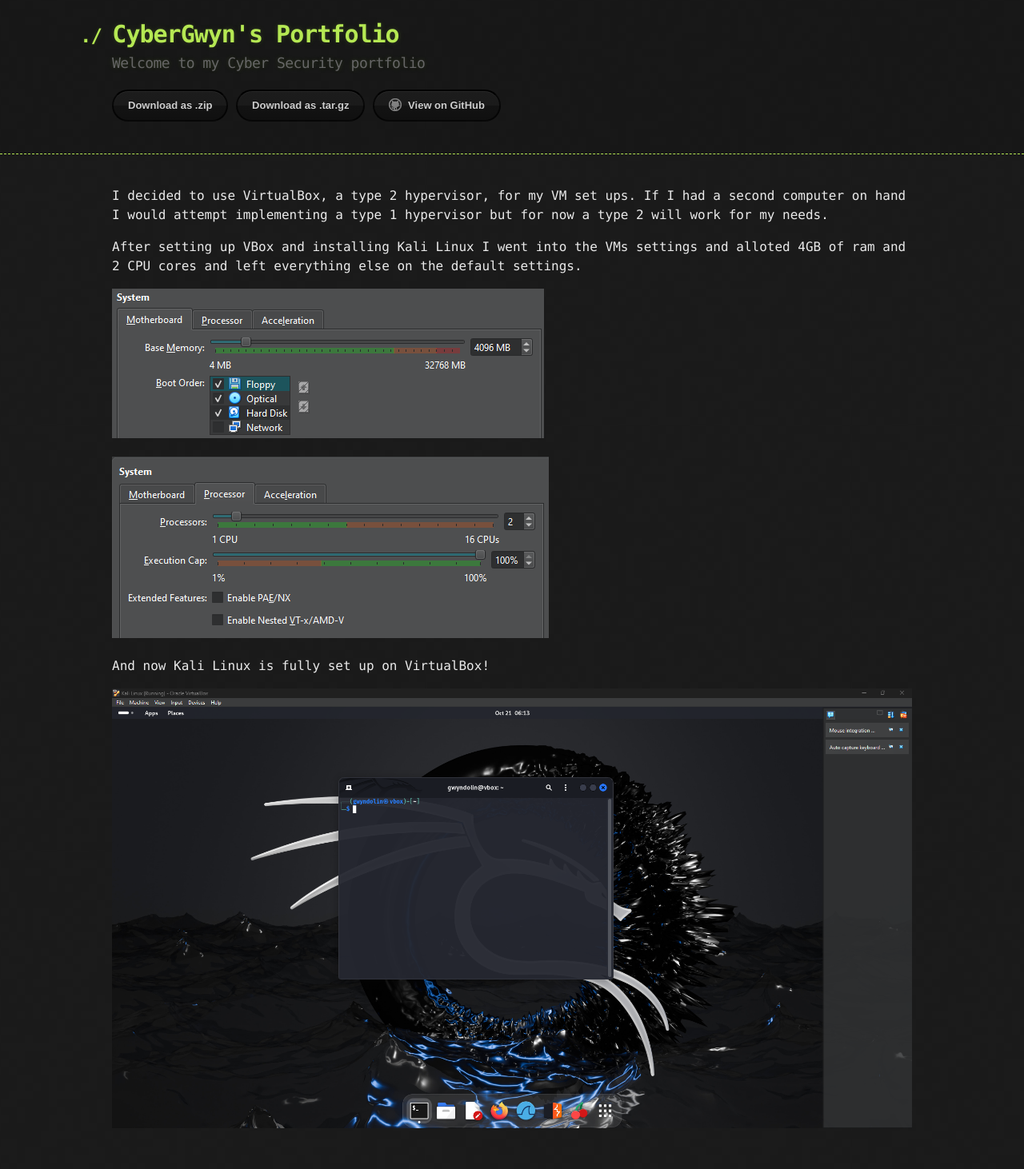
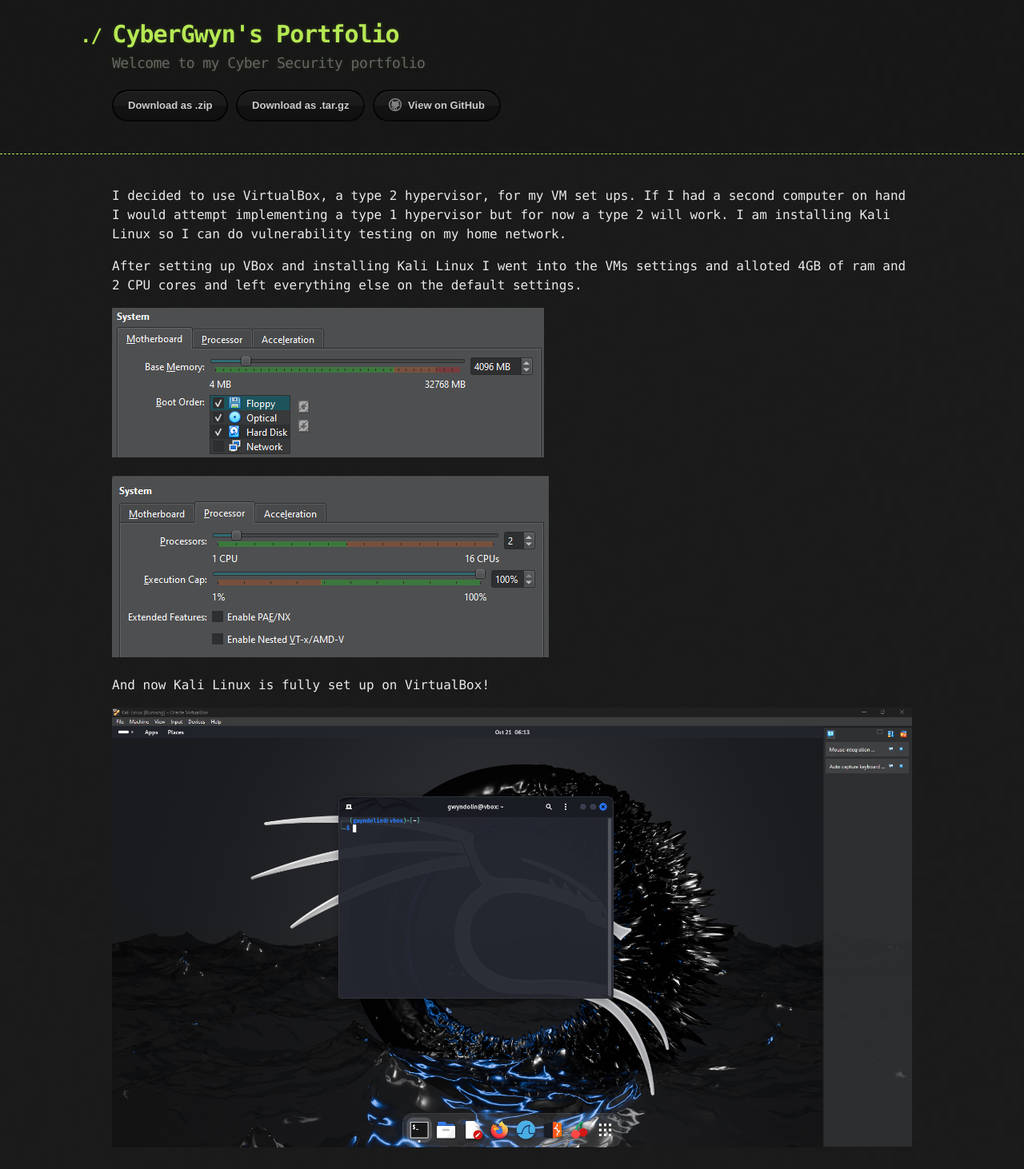
Before and after one commit to CyberGwyn/CyberGwyn.github.io, a Jekyll site: the page built from kali-linux.md, in a window 1280 px wide. Shown: the whole page at 80% size. Built offline with Jekyll 4.4.1, drawn with Linux system fonts in a browser that asks for light colours; our own code applies the rules of GitHub Pages for plain Markdown files; before the commit the page ends 1438 px from its top, so only the background shows below that.

Commit message:
Update kali-linux.md

```diff
--- a/kali-linux.md
+++ b/kali-linux.md
@@ -1,5 +1,5 @@
 <p>
-I decided to use VirtualBox, a type 2 hypervisor, for my VM set ups. If I had a second computer on hand I would attempt implementing a type 1 hypervisor but for now a type 2 will work for my needs.
+I decided to use VirtualBox, a type 2 hypervisor, for my VM set ups. If I had a second computer on hand I would attempt implementing a type 1 hypervisor but for now a type 2 will work. I am installing Kali Linux so I can do vulnerability testing on my home network.
 </p>
 <p>
 After setting up VBox and installing Kali Linux I went into the VMs settings and alloted 4GB of ram and 2 CPU cores and left everything else on the default settings.
```
